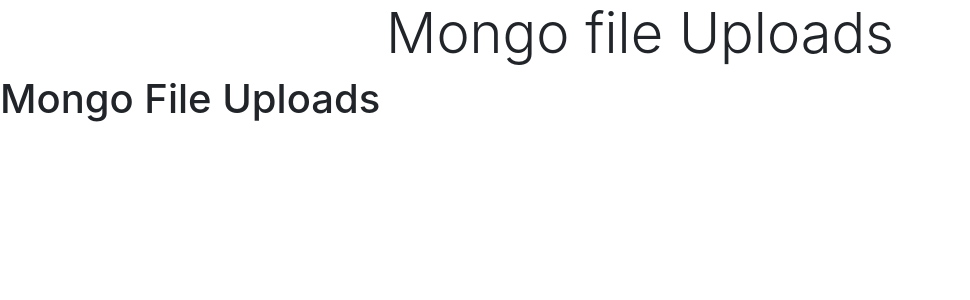
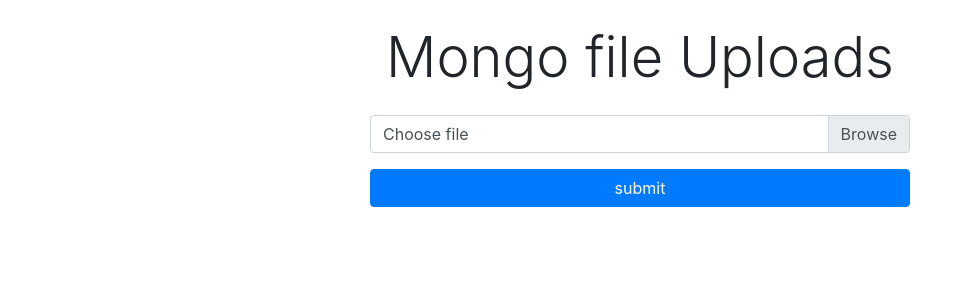
Before and after one commit to adrianromero13/imageUploadGridFS, a Node server app: page / in a window 1280 px wide. Shown: the top 300 px of the page, without its empty margins (0-970 px from the left). Run offline with Node 20, Linux system fonts and the light colour scheme; some libraries are stand-ins or nearby versions.

Commit message:
set up form with input fields for file upload

```diff
--- a/views/index.ejs
+++ b/views/index.ejs
@@ -11,11 +11,26 @@
     <div class="container">
         <div class="row">
             <div class="col-md-6 m-auto">
-                <h1 class="text-center display-4">Mongo file Uploads</h1>
+                <h1 class="text-center display-4 my-4">Mongo file Uploads</h1>
+                <form action='/upload' method='POST' enctype='multipart/form-data'>
+                    <div class="custom-file mb-3">
+                        <input
+                        type="file"
+                        name='file'
+                        id='file'
+                        class='custom-file-input'
+                        />
+                        <label for='file' class='custom-file-label'>Choose file</label>
+                    </div>
+                    <input
+                    type='submit'
+                    value='submit'
+                    class='btn btn-primary btn-block'
+                    />
+                </form>
             </div>
         </div>
     </div>
-    <h1>Mongo File Uploads</h1>
 
     <script src="https://code.jquery.com/jquery-3.5.1.slim.min.js" integrity="sha384-DfXdz2htPH0lsSSs5nCTpuj/zy4C+OGpamoFVy38MVBnE+IbbVYUew+OrCXaRkfj" crossorigin="anonymous"></script>
 <script src="https://cdn.jsdelivr.net/npm/popper.js@1.16.0/dist/umd/popper.min.js" integrity="sha384-Q6E9RHvbIyZFJoft+2mJbHaEWldlvI9IOYy5n3zV9zzTtmI3UksdQRVvoxMfooAo" crossorigin="anonymous"></script>
```
